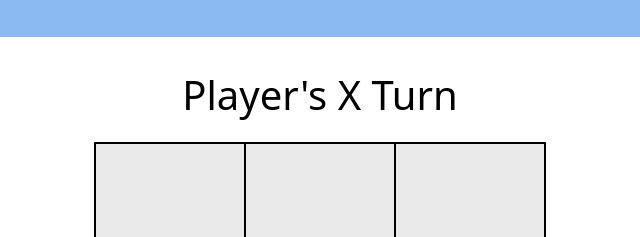
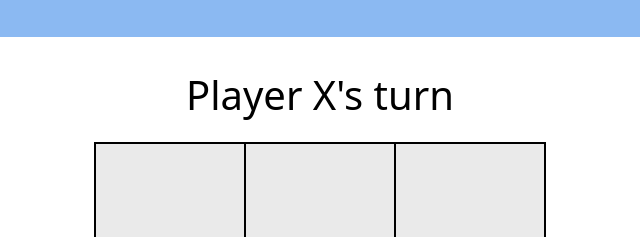
Before and after one commit to adambelko/Tic-Tac-Toe, a plain HTML site: page index.html in a window 1280 px wide. Shown: the part 140-377 px from the top of the page, 320-960 px from the left. Drawn offline with Linux system fonts and the light colour scheme.

Commit message:
typo fix

```diff
--- a/index.html
+++ b/index.html
@@ -13,7 +13,7 @@
         <h1>Tic Tac Toe</h1>
     </header>
     <main class="main">
-        <div class="message">Player's X Turn</div>
+        <div class="message">Player X's turn</div>
         <div class="gameboard">
             <div class="gameboard-field" data-index="0"></div>
             <div class="gameboard-field" data-index="1"></div>
```
